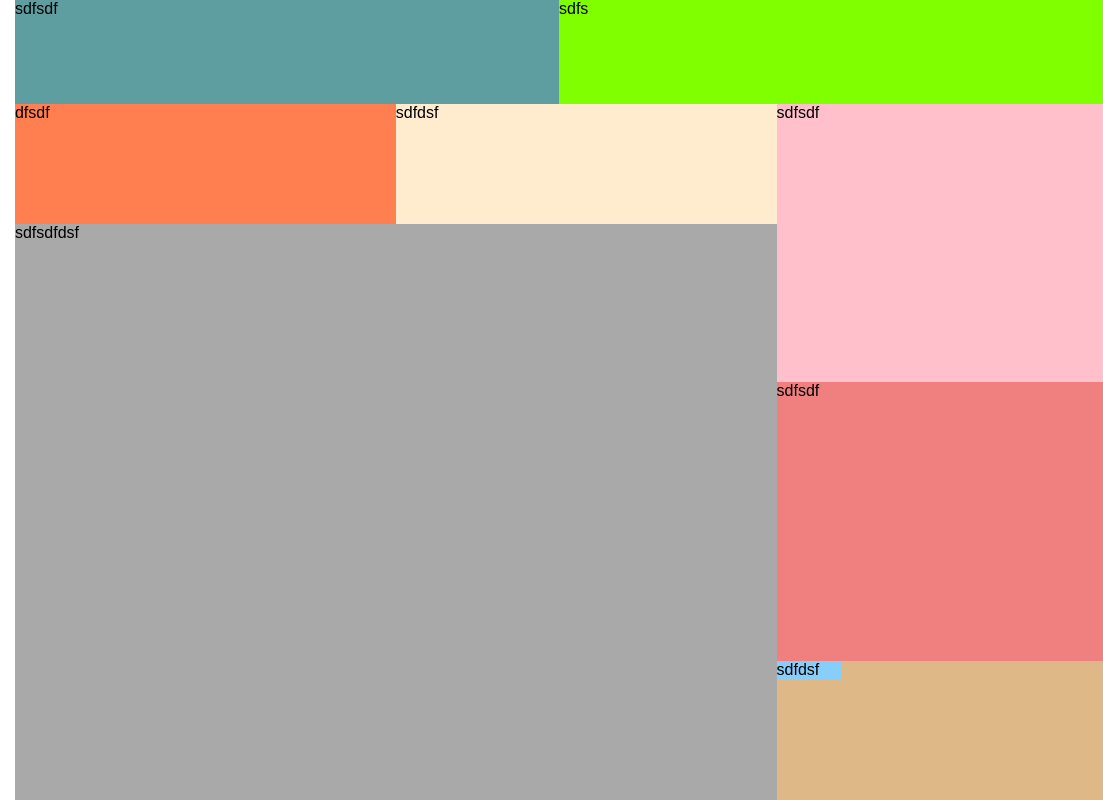
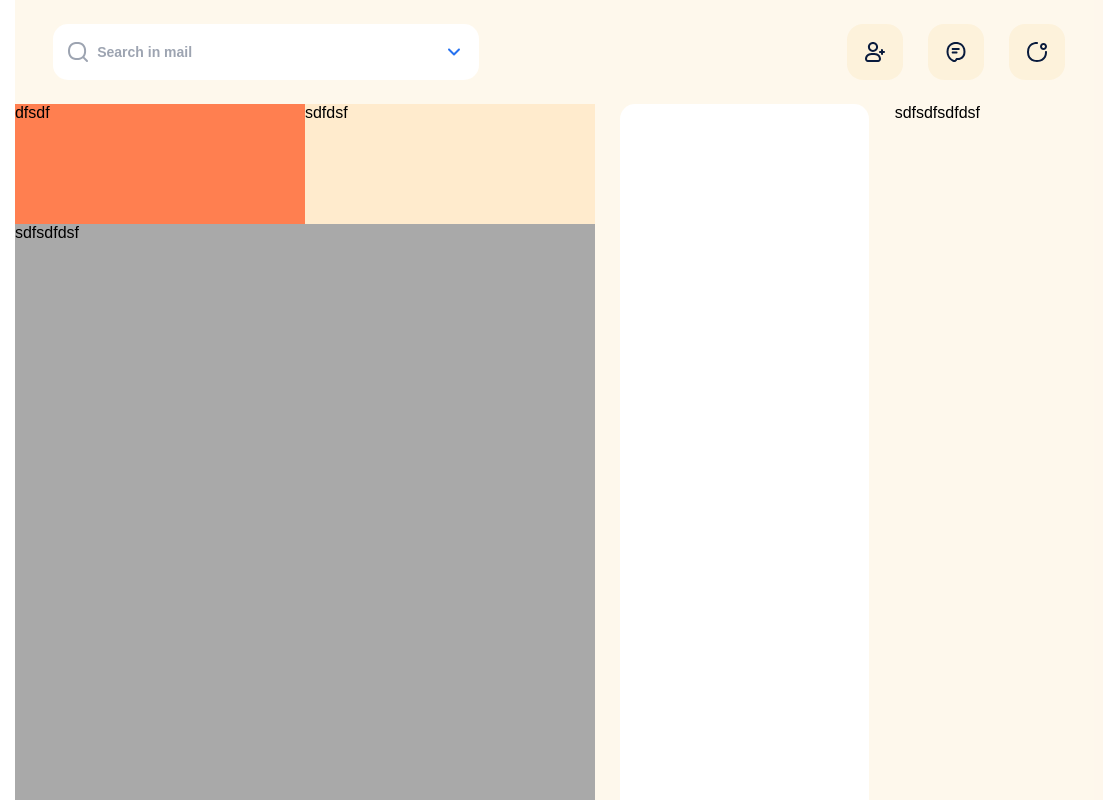
Before and after one commit to kanyasimbhatt/CaAll-project, a plain HTML site: page index.html in a window 1280 px wide. Shown: the full height of the page, 177-1280 px from the left. Drawn offline with Linux system fonts and the light colour scheme.

Commit message:
add: add navbar

```diff
--- a/index.html
+++ b/index.html
@@ -106,8 +106,30 @@
 
     <div class="main-body">
       <nav>
-        <div class="nav-search">sdfsdf</div>
-        <div class="nav-icons">sdfs</div>
+        <div class="nav-search">
+          <div class="search-bar">
+            <div class="search-bar-logo-input">
+              <img src="./images/search.svg" alt="search button" />
+
+              <input
+                type="text"
+                class="input-bar"
+                placeholder="Search in mail"
+              />
+            </div>
+            <div class="search-bar-arrow">
+              <img
+                src="./images/Arrow - Bottom-1.svg"
+                alt="explore more such mails"
+              />
+            </div>
+          </div>
+        </div>
+        <div class="nav-icons">
+          <img src="./images/Button.svg" alt="app person button" />
+          <img src="./images/Item.svg" alt="message sombody button" />
+          <img src="./images/Item1.svg" alt="More options button" />
+        </div>
       </nav>
 
       <main>
@@ -120,7 +142,8 @@
         </div>
 
         <div class="contacts">
-          <div class="contacts-contact-section">sdfsdf</div>
+
+          </div>
 
           <div class="contacts-group">sdfsdf</div>
 
--- a/styles.css
+++ b/styles.css
@@ -158,23 +158,60 @@ body {
 
 nav {
   height: 13vh;
-  background-color: beige;
+  padding: 0 3vw 0 3vw;
   display: flex;
 }
 
 .nav-search {
   width: 50%;
-  background-color: cadetblue;
+  display: flex;
+  align-items: center;
+  justify-content: flex-start;
+}
+
+.search-bar {
+  display: flex;
+  background-color: white;
+  width: 400px;
+  height: 56px;
+  align-items: center;
+  border-radius: 15px;
+  padding: 0 1vw 0 1vw;
+}
+
+.search-bar-logo-input {
+  width: 90%;
+  display: flex;
+  justify-content: flex-start;
+  gap: 5px;
+}
+
+.search-bar-arrow {
+  width: 10%;
+  display: flex;
+  justify-content: flex-end;
+}
+
+.input-bar {
+  border: none;
+}
+
+.input-bar::placeholder {
+  font-size: 14px;
+  color: var(--sidebar-text-color);
+  font-weight: 700;
 }
 
 .nav-icons {
   width: 50%;
-  background-color: chartreuse;
+  display: flex;
+  align-items: center;
+  justify-content: flex-end;
+  gap: 25px;
 }
 
 main {
   height: calc(100% - 13vh);
-  background-color: pink;
   display: flex;
 }
 
@@ -206,20 +243,19 @@ main {
 
 .contacts {
   width: 30%;
-  background-color: burlywood;
+  background-color: white;
+  border-radius: 15px 15px 0 0;
+  margin: 0 2vw 0 2vw;
 }
 
 .contacts-contact-section {
   height: 40%;
-  background-color: pink;
 }
 
 .contacts-group {
   height: 40%;
-  background-color: lightcoral;
 }
 
 .contacts-search {
   width: 20%;
-  background-color: lightskyblue;
 }
```
Also changed, not shown: images/03.svg (added), images/05.svg (added), images/07.svg (added), images/08.svg (added), images/Arrow - Bottom-1.svg (added), images/Avatar-contact.png (added), images/Button.svg (added), images/Item.svg (added), images/Item1.svg (added), images/Number1.svg (added), images/search.svg (added).
